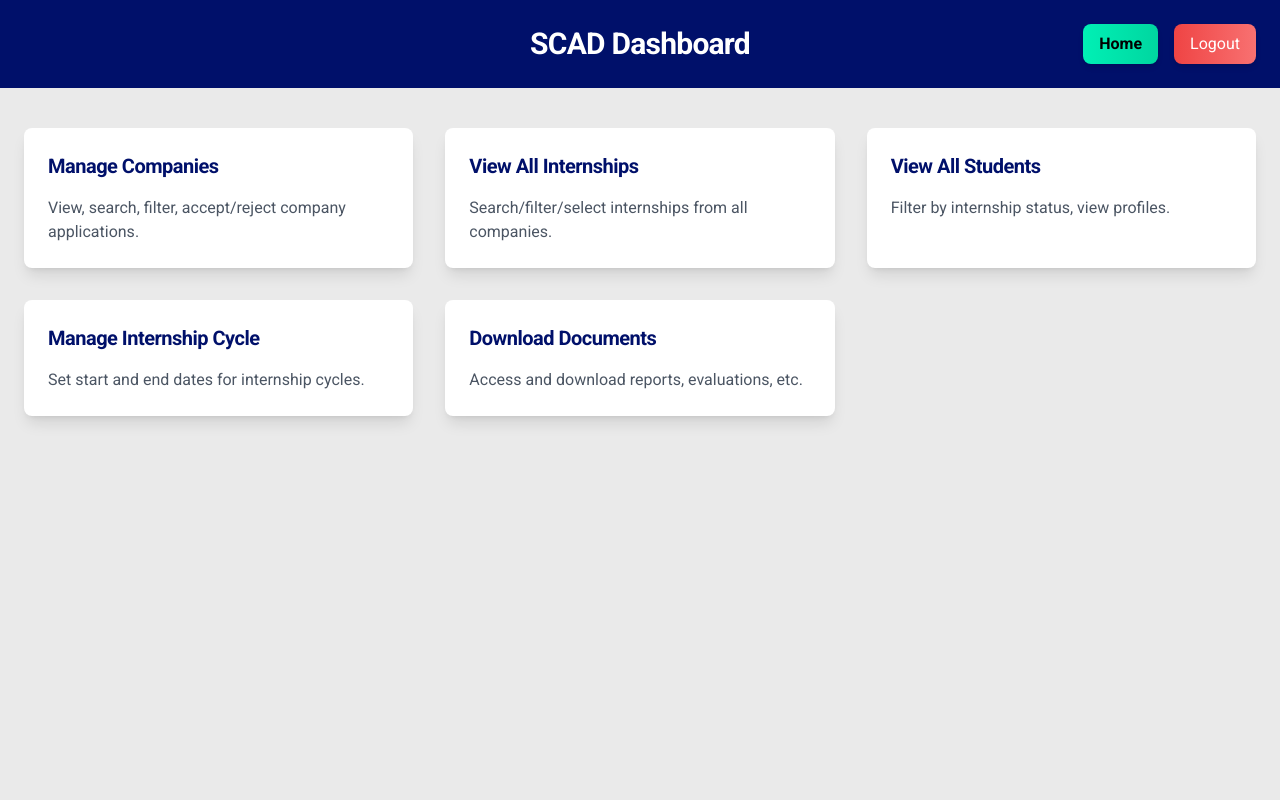
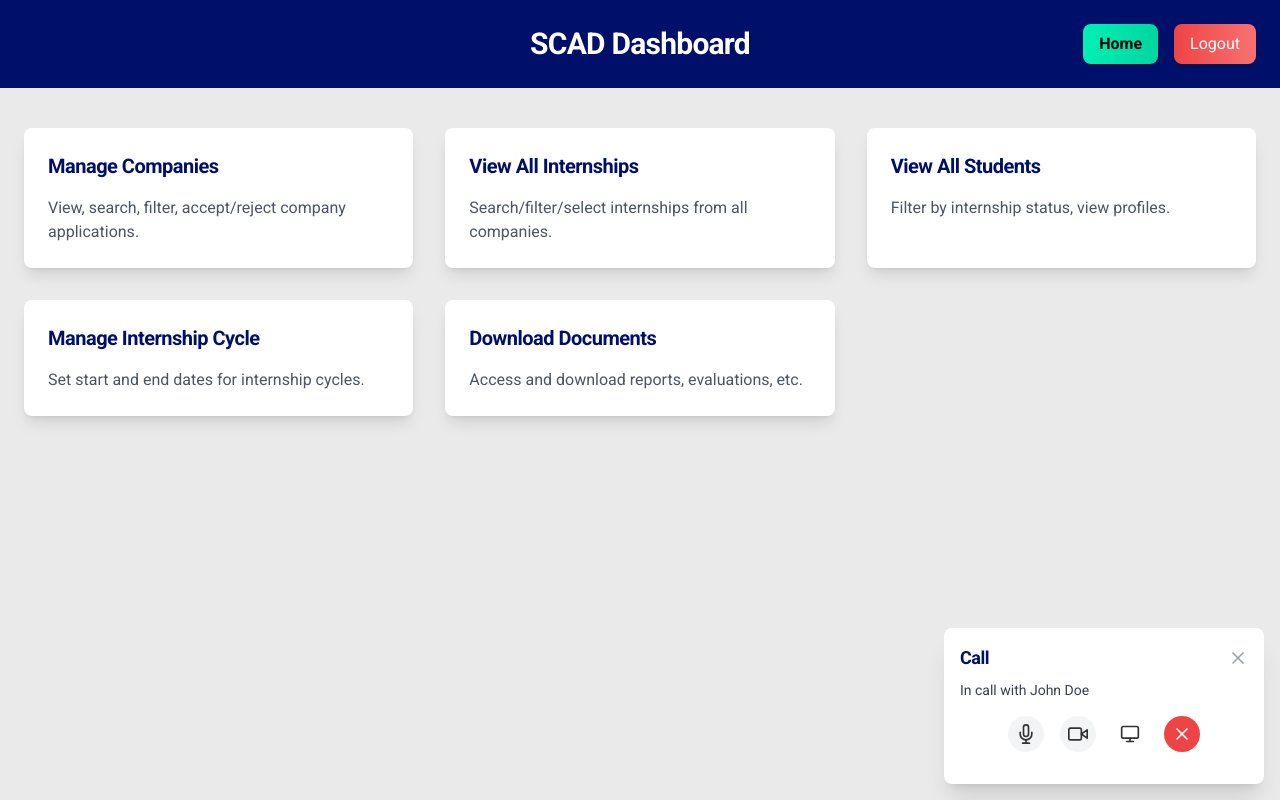
Before and after one commit to CSEN603-2025/Ghost-in-the-Machine, a React (Create React App) app: page /scad-dashboard in a window 1280 px wide. Built offline with nearby package versions, Linux system fonts and the light colour scheme; a web font is replaced by a local one.

Commit message:
ongoing call prompt

```diff
--- /dev/null
+++ b/src/components/VideoCallPrompt.jsx
@@ -0,0 +1,96 @@
+import React from 'react';
+import PropTypes from 'prop-types';
+import { FiMic, FiMicOff, FiVideo, FiVideoOff, FiMonitor, FiX, FiPhone, FiPhoneOff } from 'react-icons/fi';
+
+const VideoCallPrompt = ({
+  callStatus,
+  participantName,
+  videoEnabled,
+  micEnabled,
+  screenSharing,
+  onAccept,
+  onReject,
+  onStartCall,
+  onEndCall,
+  onToggleMic,
+  onToggleVideo,
+  onToggleScreen
+}) => (
+  <div className="fixed bottom-4 right-4 w-80 bg-white shadow-xl rounded-lg p-4 z-50">
+    <div className="flex justify-between items-center mb-2">
+      <h4 className="text-lg font-semibold text-[#00106A]">
+        {callStatus === 'ringing' ? `Incoming call` : 'Call'}
+      </h4>
+      <button onClick={onEndCall} className="text-gray-400 hover:text-gray-600">
+        <FiX size={20} />
+      </button>
+    </div>
+    <p className="text-sm text-gray-700 mb-4">
+      {callStatus === 'ringing'
+        ? `from ${participantName}`
+        : `In call with ${participantName}`}
+    </p>
+
+    <div className="flex justify-center space-x-4 mb-4">
+      {callStatus === 'ringing' ? (
+        <>
+          <button onClick={onAccept}
+            className="bg-[#00D6A0] hover:bg-[#00F0B5] text-white p-2 rounded-full">
+            <FiPhone size={24} />
+          </button>
+          <button onClick={onReject}
+            className="bg-red-500 hover:bg-red-600 text-white p-2 rounded-full">
+            <FiPhoneOff size={24} />
+          </button>
+        </>
+      ) : (
+        <>
+          <button onClick={onToggleMic}
+            className={`p-2 rounded-full ${micEnabled ? 'bg-gray-100' : 'bg-red-100 text-red-600'}`}>
+            {micEnabled ? <FiMic size={20} /> : <FiMicOff size={20} />}
+          </button>
+          <button onClick={onToggleVideo}
+            className={`p-2 rounded-full ${videoEnabled ? 'bg-gray-100' : 'bg-red-100 text-red-600'}`}>
+            {videoEnabled ? <FiVideo size={20} /> : <FiVideoOff size={20} />}
+          </button>
+          <button onClick={onToggleScreen}
+            className={`p-2 rounded-full ${screenSharing ? 'bg-gray-100' : ''}`}>
+            <FiMonitor size={20} />
+          </button>
+          <button onClick={onEndCall}
+            className="bg-red-500 hover:bg-red-600 text-white p-2 rounded-full">
+            <FiX size={20} />
+          </button>
+        </>
+      )}
+    </div>
+  </div>
+);
+
+VideoCallPrompt.propTypes = {
+  callStatus: PropTypes.oneOf(['idle', 'ringing', 'in-progress']).isRequired,
+  participantName: PropTypes.string.isRequired,
+  videoEnabled: PropTypes.bool.isRequired,
+  micEnabled: PropTypes.bool.isRequired,
+  screenSharing: PropTypes.bool,
+  onAccept: PropTypes.func,
+  onReject: PropTypes.func,
+  onStartCall: PropTypes.func,
+  onEndCall: PropTypes.func,
+  onToggleMic: PropTypes.func,
+  onToggleVideo: PropTypes.func,
+  onToggleScreen: PropTypes.func,
+};
+
+VideoCallPrompt.defaultProps = {
+  screenSharing: false,
+  onAccept: () => {},
+  onReject: () => {},
+  onStartCall: () => {},
+  onEndCall: () => {},
+  onToggleMic: () => {},
+  onToggleVideo: () => {},
+  onToggleScreen: () => {},
+};
+
+export default VideoCallPrompt;
--- a/src/pages/SCADDashboard.jsx
+++ b/src/pages/SCADDashboard.jsx
@@ -1,8 +1,21 @@
-import React from 'react';
+import React, {useState, useEffect} from 'react';
 import { useNavigate } from 'react-router-dom';
+import VideoCallPrompt from '../components/VideoCallPrompt';
+import { video } from 'framer-motion/client';
 
 const SCADDashboard = () => {
   const navigate = useNavigate();
+
+  const [showPrompt, setShowPrompt] = useState(false);
+  const [callStatus, setCallStatus] = useState('ringing');
+  const [micEnabled, setMicEnabled] = useState(true);
+  const [videoEnabled, setVideoEnabled] = useState(true);
+  const [screenSharing, setScreenSharing] = useState(false);
+
+  useEffect(() => {
+   const timer = setTimeout(() => setShowPrompt(true), 5000);
+   return () => clearTimeout(timer);
+  }, []);
 
   const handleCardClick = (route) => {
     navigate(route);
@@ -87,6 +100,20 @@ const SCADDashboard = () => {
           <p className="text-gray-600">Access and download reports, evaluations, etc.</p>
         </div>
       </div>
+      {showPrompt && (
+      <VideoCallPrompt
+      videoCallStatus={callStatus}
+      participantName="John Doe"
+      micEnabled={micEnabled}
+      videoEnabled={videoEnabled}
+      screenSharing={screenSharing}
+      onAccept={() => setCallStatus('in-progress')}
+      onReject={() => setShowPrompt(false)}
+      onEndCall={() => setShowPrompt(false)}
+      onToggleMic={() => setMicEnabled(v => !v)}
+      onToggleVideo={() => setVideoEnabled(v => !v)}
+      onToggleScreen={() => setScreenSharing(s => !s)}
+      />)}
     </div>
   );
 };
```
